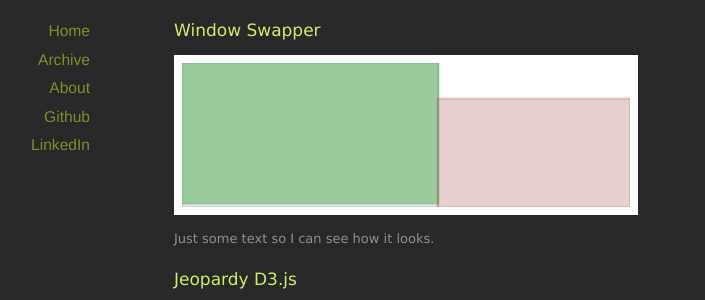
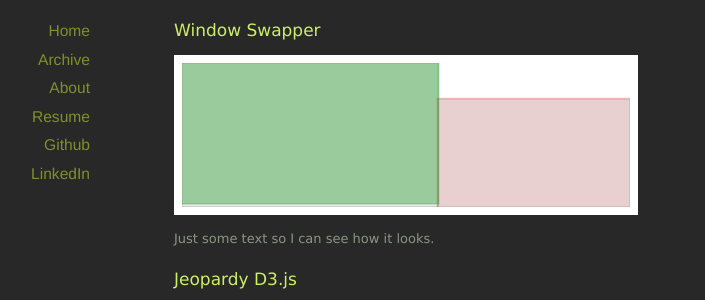
Before and after one commit to jbovee/jbovee.github.io, a Jekyll site: the page built from index.html, in a window 1280 px wide. Shown: the part 154-454 px from the top of the page, without its empty margins (216-921 px from the left). Built offline with Jekyll 4.4.1, drawn with Linux system fonts in a browser that asks for light colours; nearby versions of some CDN libraries; the list of posts is cut into pages by our own code.

Commit message:
Added a (for now dummy) link for resume

```diff
--- a/_layouts/default.html
+++ b/_layouts/default.html
@@ -36,6 +36,7 @@
           <li><a href="/">Home</a></li>
           <li><a href="/archives">Archive</a></li>
           <li><a href="/about">About</a></li>
+          <li><a href="#">Resume</a></li>
           <li><a href="https://github.com/jbovee" target="_blank">Github</a></li>
           <li><a href="https://www.linkedin.com/in/jacob-bovee" target="_blank">LinkedIn</a></li>
         </ul>
```
